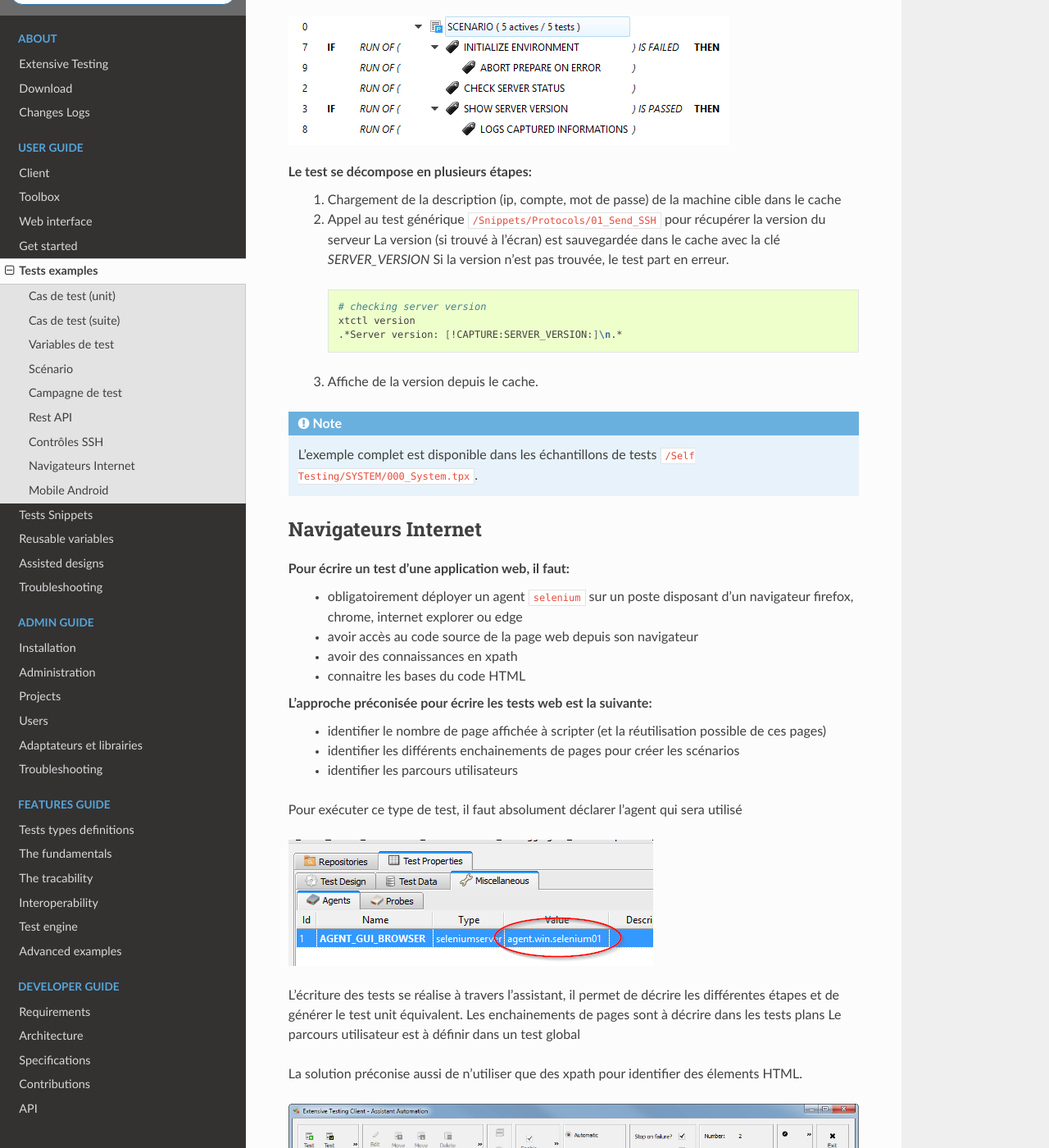
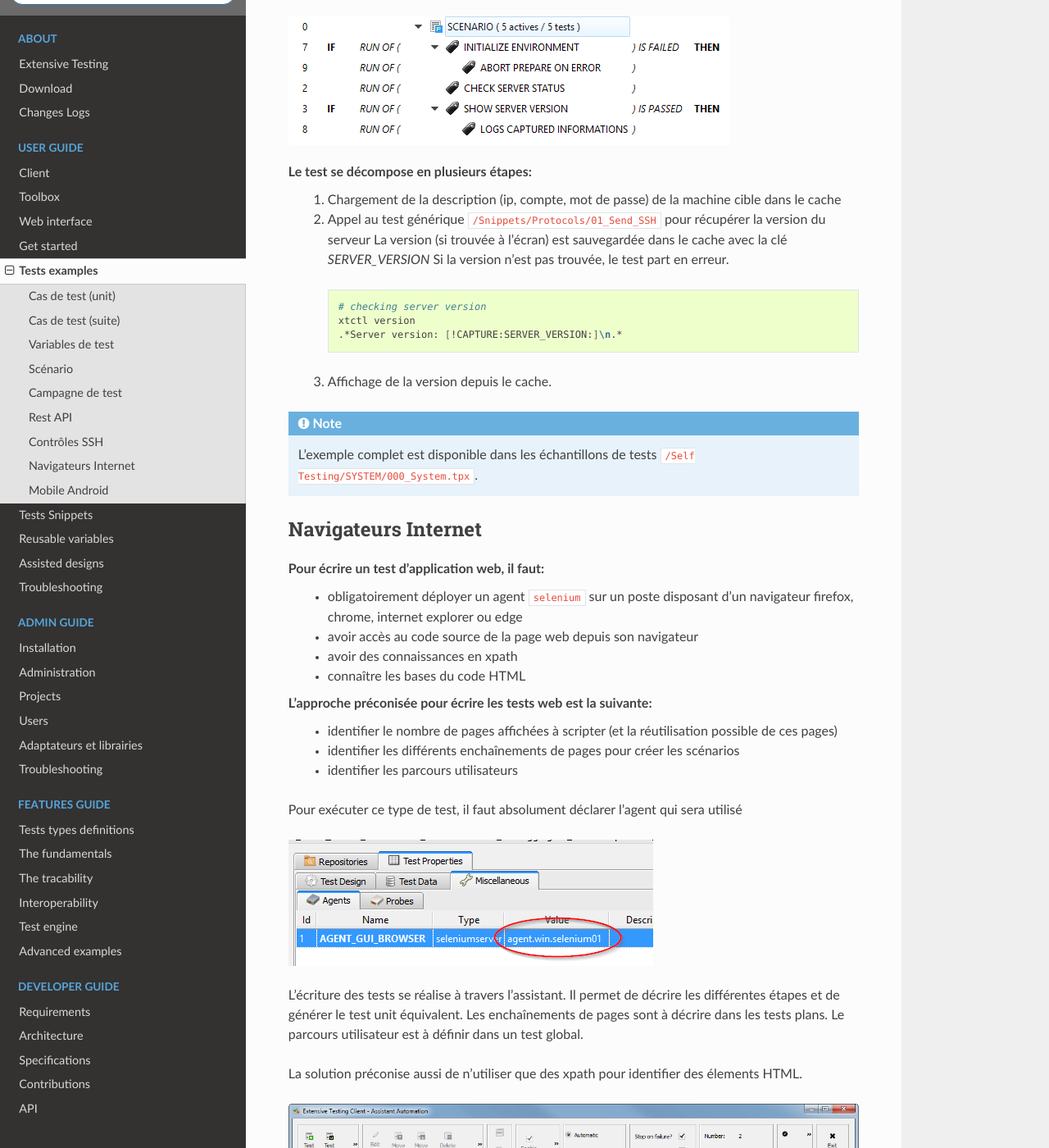
Before and after one commit to ExtensiveAutomation/extensiveautomation-en.readthedocs.io, a Sphinx documentation site: the page built from docs/user/examples.rst, in a window 1280 px wide and 1400 px high, scrolled down 4842 px. Shown: the whole window at 82% size. Built offline with Sphinx 7.4.7 and the Read the Docs theme 2.0.0, drawn with Linux system fonts in a browser that asks for light colours; some of the changed text lies outside the part shown.

Commit message:
Update examples.rst

```diff
--- a/docs/user/examples.rst
+++ b/docs/user/examples.rst
@@ -126,7 +126,7 @@ Pour écrire un test SSH, il est conseillé:
 Le test se décompose en plusieurs étapes:
  1. Chargement de la description (ip, compte, mot de passe) de la machine cible dans le cache
  2. Appel au test générique ``/Snippets/Protocols/01_Send_SSH`` pour récupérer la version du serveur
-    La version (si trouvé à l'écran) est sauvegardée dans le cache avec la clé `SERVER_VERSION`
+    La version (si trouvée à l'écran) est sauvegardée dans le cache avec la clé `SERVER_VERSION`
     Si la version n'est pas trouvée, le test part en erreur.
 
    .. code-block:: bash
@@ -136,37 +136,37 @@ Le test se décompose en plusieurs étapes:
      .*Server version: [!CAPTURE:SERVER_VERSION:]\n.*
 
 
- 3. Affiche de la version depuis le cache.
+ 3. Affichage de la version depuis le cache.
 
 .. note:: L'exemple complet est disponible dans les échantillons de tests ``/Self Testing/SYSTEM/000_System.tpx``.
 
 Navigateurs Internet
 --------------------
 
-Pour écrire un test d'une application web, il faut:
+Pour écrire un test d'application web, il faut:
  - obligatoirement déployer un agent ``selenium`` sur un poste disposant d'un navigateur firefox, chrome, internet explorer ou edge
  - avoir accès au code source de la page web depuis son navigateur
  - avoir des connaissances en xpath
- - connaitre les bases du code HTML
+ - connaître les bases du code HTML
 
 L'approche préconisée pour écrire les tests web est la suivante:
- - identifier le nombre de page affichée à scripter (et la réutilisation possible de ces pages)
- - identifier les différents enchainements de pages pour créer les scénarios
+ - identifier le nombre de pages affichées à scripter (et la réutilisation possible de ces pages)
+ - identifier les différents enchaînements de pages pour créer les scénarios
  - identifier les parcours utilisateurs
 
 Pour exécuter ce type de test, il faut absolument déclarer l'agent qui sera utilisé
 
 .. image:: /_static/images/examples/selenium_agent.png
 
-L'écriture des tests se réalise à travers l'assistant, il permet de décrire les différentes étapes
-et de générer le test unit équivalent. Les enchainements de pages sont à décrire dans les tests plans
-Le parcours utilisateur est à définir dans un test global
+L'écriture des tests se réalise à travers l'assistant. Il permet de décrire les différentes étapes
+et de générer le test unit équivalent. Les enchaînements de pages sont à décrire dans les tests plans.
+Le parcours utilisateur est à définir dans un test global.
 
 La solution préconise aussi de n'utiliser que des xpath pour identifier des élements HTML.
 
 .. image:: /_static/images/examples/web_xpath.png
 
-L'exemple ci-dessous montre comment créer un compte Google en utilisant un nom et prénom aléatoire.
+L'exemple ci-dessous montre comment créer un compte Google en utilisant un nom et un prénom aléatoires.
 
 .. image:: /_static/images/examples/web.png
 
```
Also changed, not shown: other parts of docs/user/examples.rst (+11 -11 lines).
